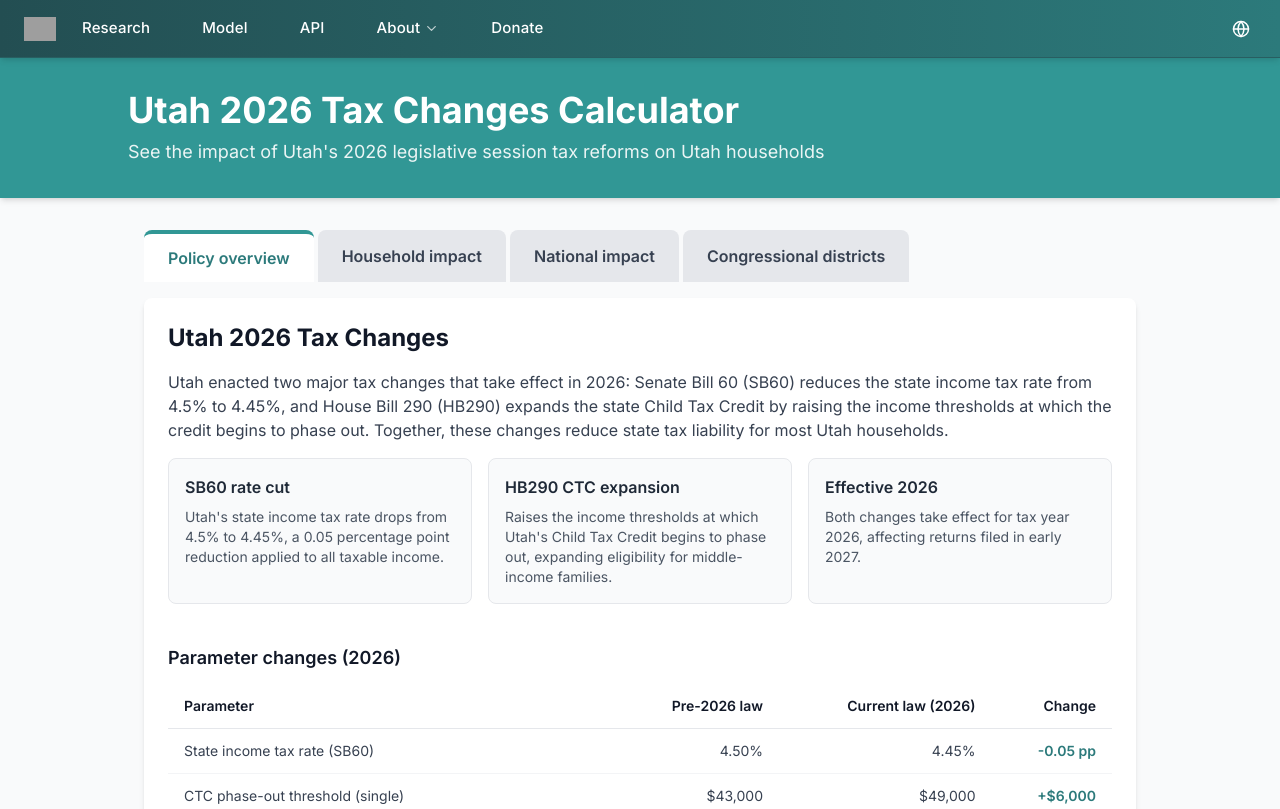
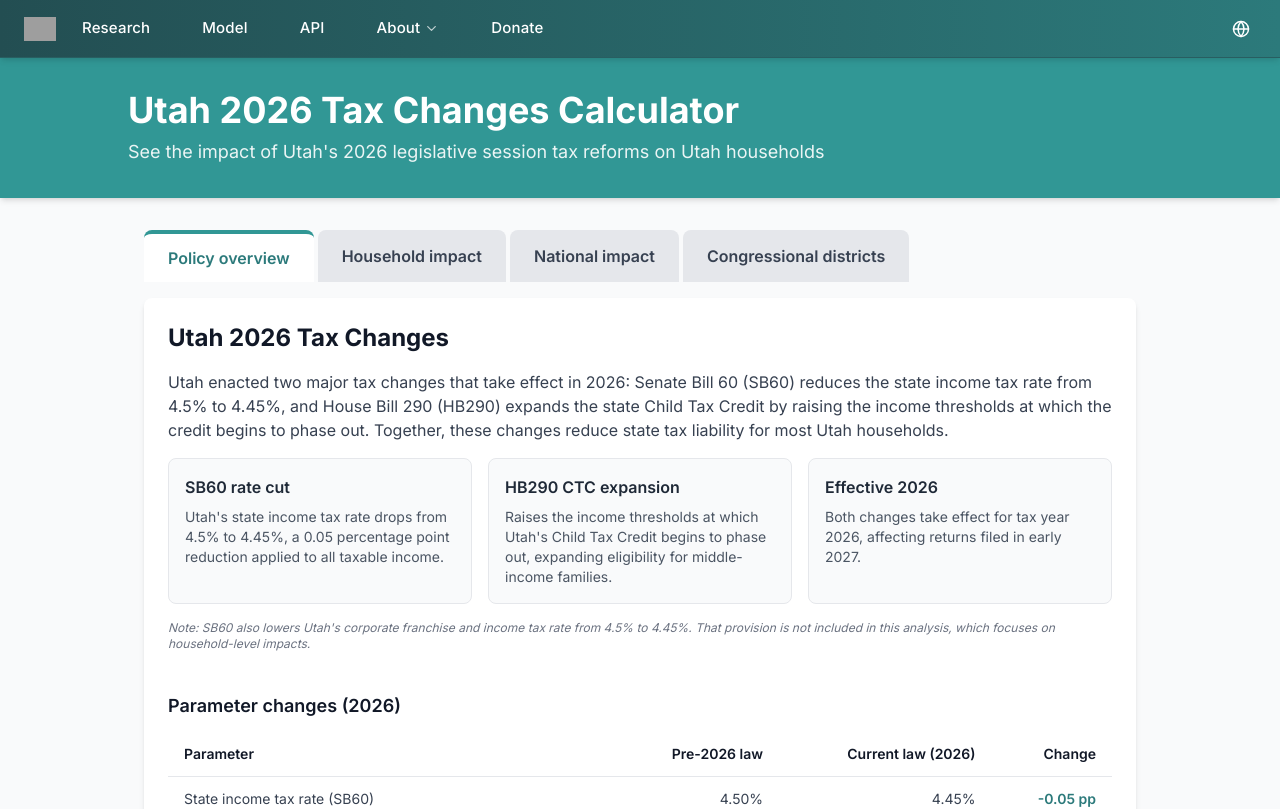
Before and after one commit to PolicyEngine/utah-2026-tax-changes, a Next.js app in the folder frontend/: page /us/utah-2026-tax-changes/ in a window 1280 px wide. Shown: the top 809 px of the page. Built offline with nearby package versions, Linux system fonts and the light colour scheme; grey boxes are pictures that could not be loaded.

Commit message:
Note that SB60 corporate rate cut is not included in analysis

```diff
--- a/frontend/components/PolicyOverview.tsx
+++ b/frontend/components/PolicyOverview.tsx
@@ -39,6 +39,11 @@ export default function PolicyOverview() {
             </p>
           </div>
         </div>
+        <p className="text-xs text-gray-500 italic">
+          Note: SB60 also lowers Utah&apos;s corporate franchise and income tax rate
+          from 4.5% to 4.45%. That provision is not included in this analysis,
+          which focuses on household-level impacts.
+        </p>
       </div>
 
       {/* Parameter changes table */}
```
